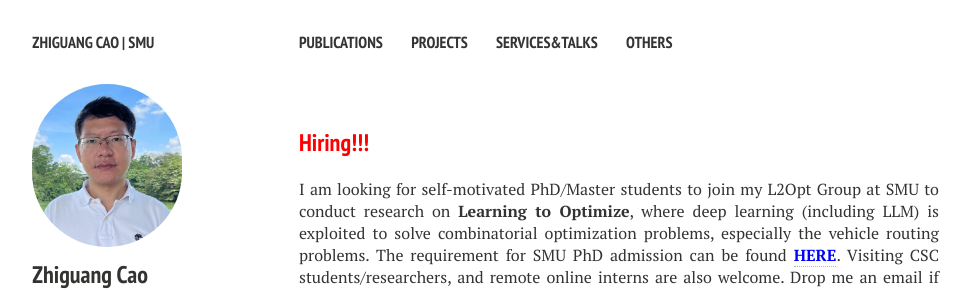
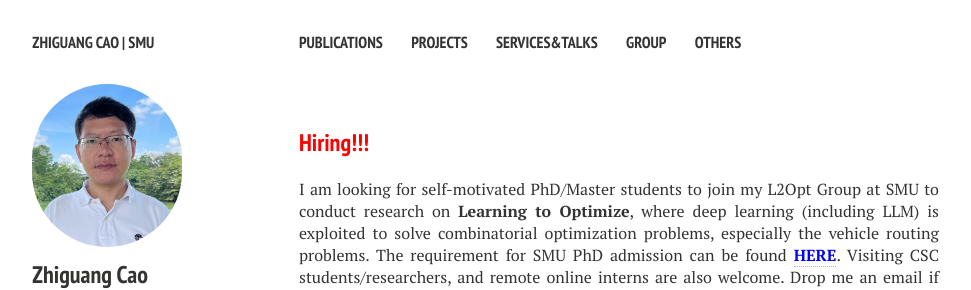
Before and after one commit to zhiguangcaosg/zhiguangcaosg.github.io, a Jekyll site: the page built from index.md, in a window 1280 px wide. Shown: the top 290 px of the page, without its empty margins (21-992 px from the left). Built offline with Jekyll 4.4.1, drawn with Linux system fonts in a browser that asks for light colours; nearby versions of some CDN libraries.

Commit message:
Update _config.yml

```diff
--- a/_config.yml
+++ b/_config.yml
@@ -40,6 +40,8 @@ links:
     url: /projects/
   - title: Services&Talks
     url: /services&talks/
+  - title: Group
+    url: /group/
   - title: Others
     url: /others/
  #  - title: Contact
```
